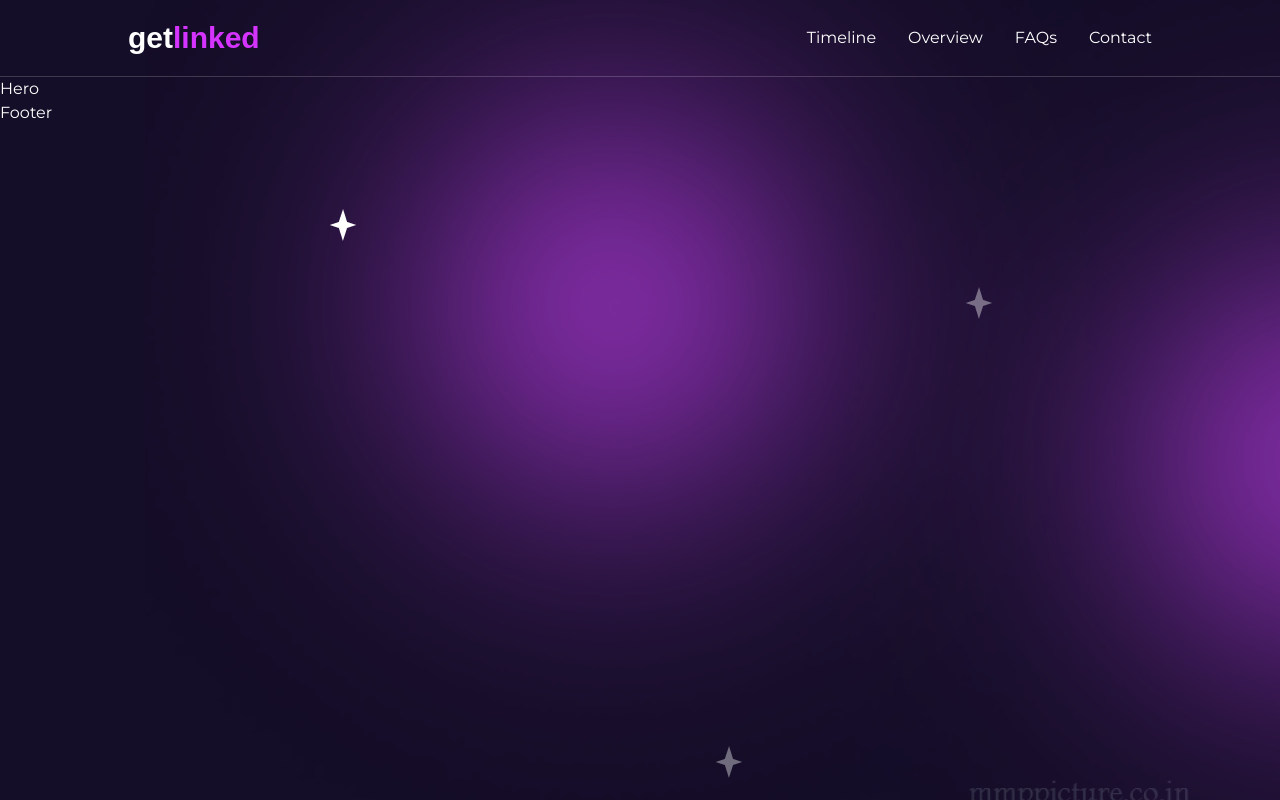
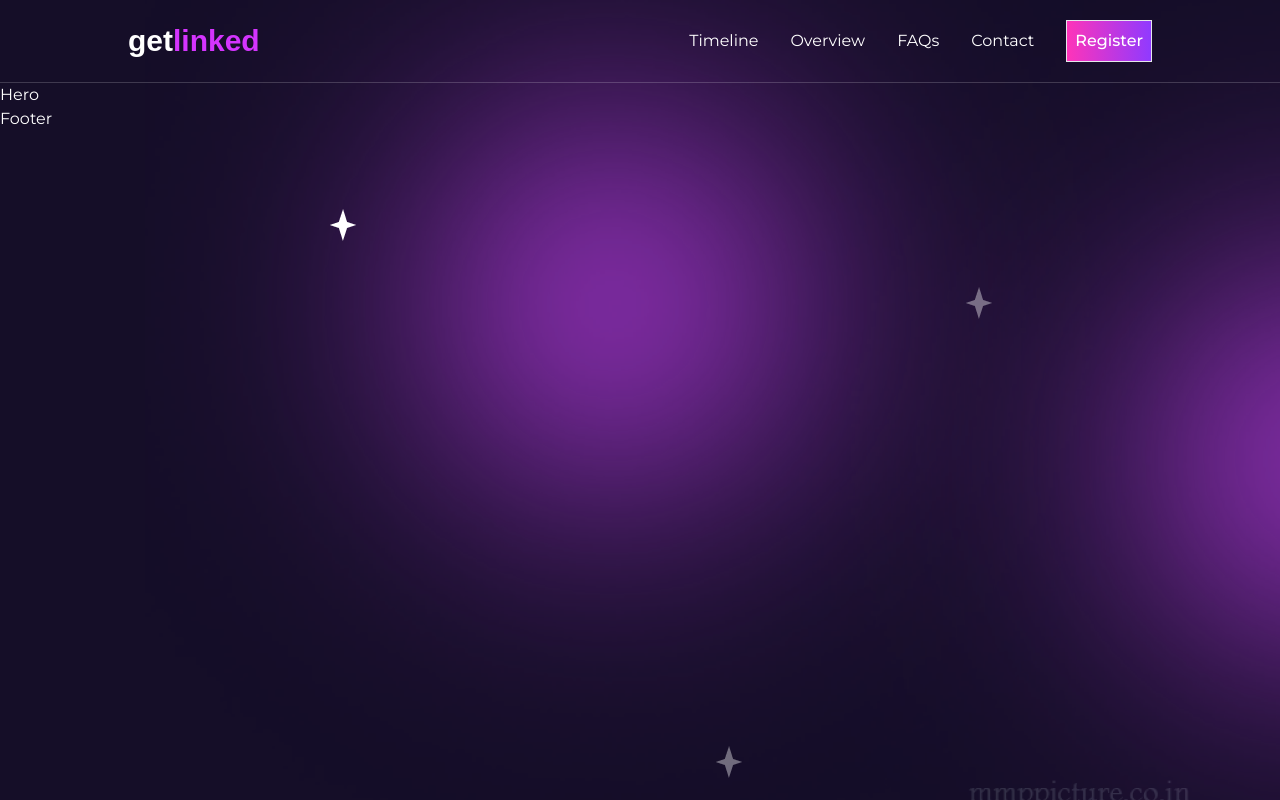
Before and after one commit to gift56/getlinked-ui-challengn, a Next.js app: page / in a window 1280 px wide. Built offline with nearby package versions, Linux system fonts and the light colour scheme; a web font is replaced by a local one.

Commit message:
working on hero page

```diff
--- a/components/Navbar.tsx
+++ b/components/Navbar.tsx
@@ -1,5 +1,6 @@
 import Link from "next/link";
 import { useState, useEffect, useRef } from "react";
+import { CustomizeButton } from ".";
 
 const Navbar = () => {
   const [mobileNav, setMobileNav] = useState(false);
@@ -62,6 +63,10 @@ const Navbar = () => {
             >
               Contact
             </Link>
+
+            <Link href="/register" className="w-fit">
+              <CustomizeButton text="Register" className="bg-btnlinear" type="button" />
+            </Link>
           </nav>
         </div>
       </div>
```
